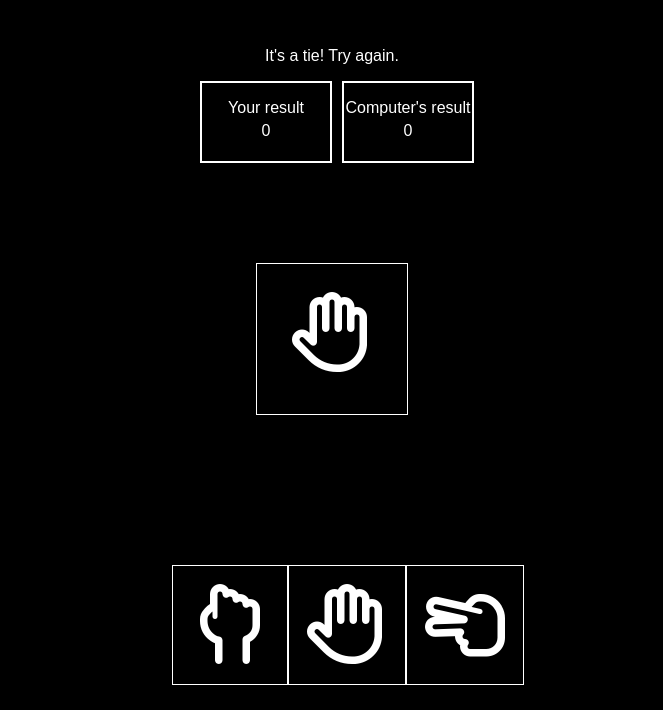
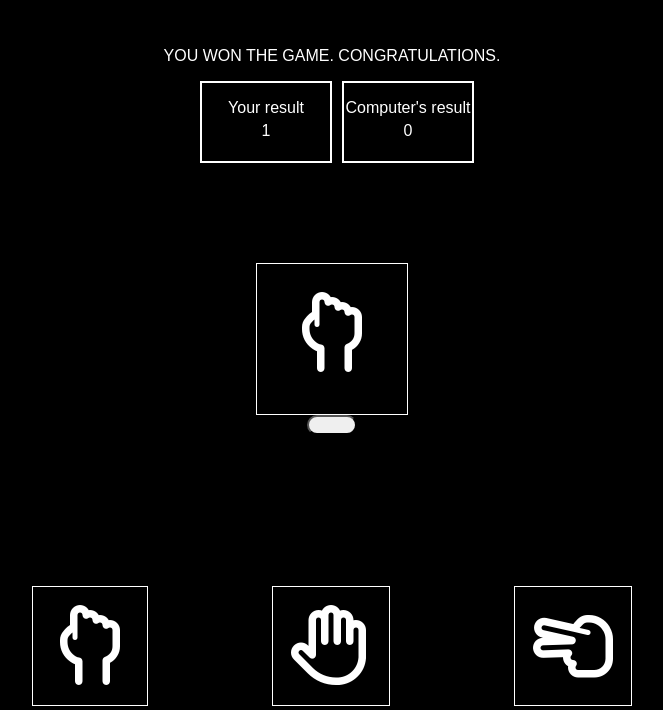
Before and after one commit to PedroGF45/Rock-paper-scissors, a plain HTML site: page index.html in a window 1280 px wide. Both pictures are taken after a click on the link 655 px from the left and 715 px from the top of the page. Shown: the part 90-800 px from the top of the page, without its empty margins (308-971 px from the left). Drawn offline with Linux system fonts and the light colour scheme.

Commit message:
Added simplier events

```diff
--- a/index.html
+++ b/index.html
@@ -23,8 +23,10 @@
                     </ul>
                 </div>
             </div>
-            <div id="computerSelection">
-                <i class="fas fa-robot"></i>
+            <div id="tryAgain">
+                <div id="computerSelection">
+                    <i class="fas fa-robot"></i>
+                </div>
             </div>
             <div id="pick">
                 <a id="rock" href="#">
--- a/src/scripts/scripts.js
+++ b/src/scripts/scripts.js
@@ -58,34 +58,40 @@ function computerSelectionOnScreen() {
 //Check Score
 
 function isWin() {
-    if (playerScore == 5) {
-                document.getElementById("status").innerHTML = "YOU WON THE GAME. CONGRATULATIONS.";
+    if (playerScore == 1) {
+                document.getElementById("status").textContent = "YOU WON THE GAME. CONGRATULATIONS.";
+                const btn = document.createElement("button");
+                document.getElementById("tryAgain").appendChild(btn);
+                btn.style.cssText = "width: 50px; border-radius: 10px; height: 20px;";
                 playerScore = 0;
                 computerScore = 0;
     } else if (computerScore == 5) {
-                document.getElementById("status").innerHTML = "YOU LOST THE GAME. TRY AGAIN.";
+                document.getElementById("status").textContent = "YOU LOST THE GAME. TRY AGAIN.";
                 playerScore = 0;
                 computerScore = 0;
     }
 }
 
-
-
-//Select rock or paper or scissors through the image
-document.getElementById("rock").onclick = function () {
-    playerSelection = "rock";
+function game() {
     computerSelection = computerPlay();
     gamePlay(playerSelection, computerSelection);
 }
 
-document.getElementById("paper").onclick = function () {
+//Select rock or paper or scissors through the image
+const pickRock = document.getElementById("rock");
+pickRock.addEventListener("click", function() {
+    playerSelection = "rock";
+    game();
+});
+
+const pickPaper = document.getElementById("paper");
+pickPaper.addEventListener("click", function() {
     playerSelection = "paper";
-    computerSelection = computerPlay();
-    gamePlay(playerSelection, computerSelection);
-}
+    game();
+});
 
-document.getElementById("scissors").onclick = function () {
+const pickScissors = document.getElementById("scissors");
+pickScissors.addEventListener("click", function() {
     playerSelection = "scissors";
-    computerSelection = computerPlay();
-    gamePlay(playerSelection, computerSelection);
-}
+    game();
+});
--- a/src/styles/styles.css
+++ b/src/styles/styles.css
@@ -39,8 +39,8 @@ li {
 #pick {
     display: flex;
     justify-content: space-between;
-    max-width: 25%;
-    margin: auto;
+    max-width: 600px;
+    margin: 0 auto;
     margin-top: 150px;
     text-decoration: none;
 }
```
